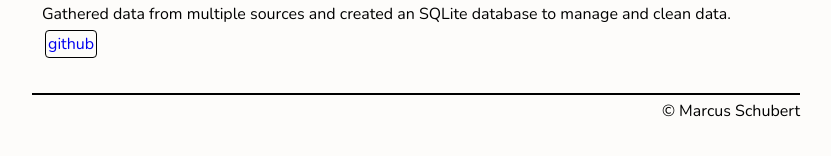
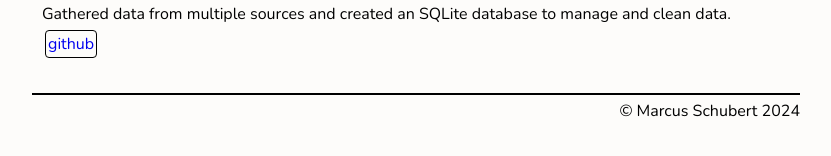
Before and after one commit to mschubs/mschubs.github.io, a Jekyll site: the page built from index.html, in a window 1280 px wide and 900 px high, scrolled down 1531 px. Shown: the part 735-891 px from the top of the window, without its empty margins (224-1055 px from the left). Built offline with Jekyll 4.4.1, drawn with Linux system fonts in a browser that asks for light colours.

Commit message:
gotta let em know i modified this in 2024

```diff
--- a/_layouts/default.html
+++ b/_layouts/default.html
@@ -16,7 +16,7 @@
     </div>
     {{ content }}
     <div class="footer">
-      <div class="text">&copy; Marcus Schubert</div>
+      <div class="text">&copy; Marcus Schubert 2024</div>
     </div>
   </body>
   <script src="/assets/js/smooth_scroll.js"></script>
```
